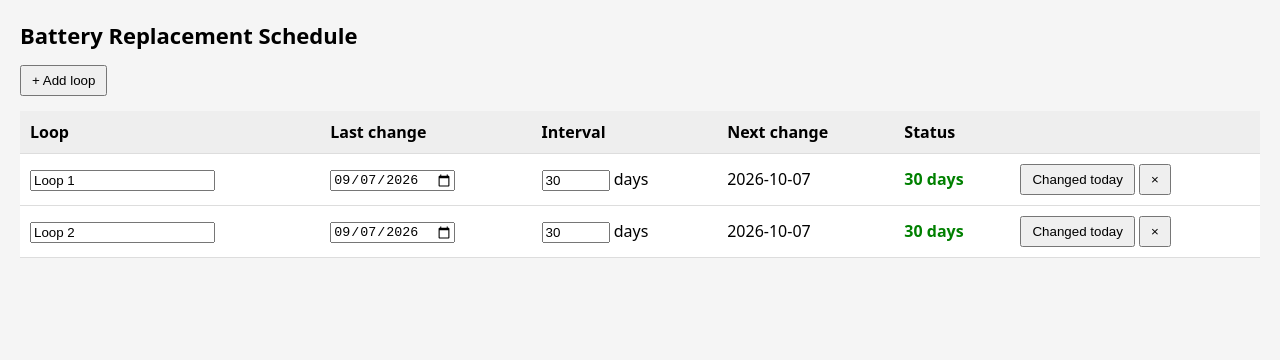
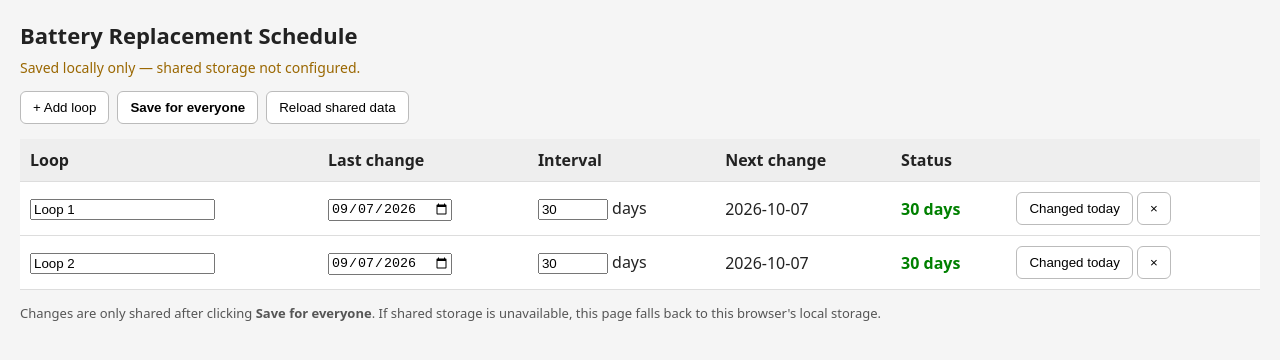
Before and after one commit to LukaszSobkowicz/battery-loops, a plain HTML site: page index.html in a window 1280 px wide. Both pictures are taken after a click on the button "+ Add loop". Drawn offline with Linux system fonts and the light colour scheme.

Commit message:
Add shared save/load support via Firebase

```diff
--- a/index.html
+++ b/index.html
@@ -3,68 +3,35 @@
 <head>
 <meta charset="UTF-8">
 <meta name="viewport" content="width=device-width, initial-scale=1.0">
-
 <title>Battery Schedule</title>
-
 <style>
-    body {
-        font-family: system-ui, sans-serif;
-        margin: 20px;
-        background: #f5f5f5;
-    }
-
-    h1 {
-        font-size: 22px;
-    }
-
-    table {
-        width: 100%;
-        border-collapse: collapse;
-        background: white;
-    }
-
-    th, td {
-        padding: 10px;
-        border-bottom: 1px solid #ddd;
-        text-align: left;
-    }
-
-    th {
-        background: #eee;
-    }
-
-    button {
-        padding: 6px 10px;
-        cursor: pointer;
-    }
-
-    .ok {
-        color: green;
-        font-weight: bold;
-    }
-
-    .soon {
-        color: orange;
-        font-weight: bold;
-    }
-
-    .overdue {
-        color: red;
-        font-weight: bold;
-    }
-
-    .controls {
-        margin-bottom: 15px;
-    }
+  body { font-family: system-ui, sans-serif; margin: 20px; background: #f5f5f5; color: #222; }
+  h1 { font-size: 22px; margin-bottom: 8px; }
+  .statusbar { margin: 0 0 14px; font-size: 14px; }
+  .statusbar.ok { color: #167c2b; }
+  .statusbar.warn { color: #9a6700; }
+  .statusbar.error { color: #b42318; }
+  .controls { display: flex; gap: 8px; flex-wrap: wrap; margin-bottom: 15px; }
+  button { padding: 8px 12px; cursor: pointer; border: 1px solid #bbb; border-radius: 6px; background: white; }
+  button.primary { font-weight: 700; }
+  table { width: 100%; border-collapse: collapse; background: white; }
+  th, td { padding: 10px; border-bottom: 1px solid #ddd; text-align: left; vertical-align: middle; }
+  th { background: #eee; }
+  input { max-width: 100%; box-sizing: border-box; }
+  .okText { color: green; font-weight: bold; }
+  .soon { color: #b36b00; font-weight: bold; }
+  .overdue { color: red; font-weight: bold; }
+  .note { margin-top: 14px; font-size: 13px; color: #555; }
 </style>
 </head>
-
 <body>
-
 <h1>Battery Replacement Schedule</h1>
+<div id="connectionStatus" class="statusbar warn">Loading…</div>
 
 <div class="controls">
   <button onclick="addLoop()">+ Add loop</button>
+  <button class="primary" onclick="saveShared()">Save for everyone</button>
+  <button onclick="loadShared()">Reload shared data</button>
 </div>
 
 <table>
@@ -78,204 +45,197 @@
       <th></th>
     </tr>
   </thead>
-
   <tbody id="tableBody"></tbody>
 </table>
 
-<script>
+<p class="note">Changes are only shared after clicking <strong>Save for everyone</strong>. If shared storage is unavailable, this page falls back to this browser's local storage.</p>
 
-let loops = JSON.parse(localStorage.getItem("batteryLoops")) || [
-    {
-        name: "Loop 1",
-        lastChange: new Date().toISOString().slice(0,10),
-        interval: 30
+<script type="module">
+import { initializeApp } from "https://www.gstatic.com/firebasejs/12.2.1/firebase-app.js";
+import { getDatabase, ref, get, set } from "https://www.gstatic.com/firebasejs/12.2.1/firebase-database.js";
+
+// Paste your Firebase web-app configuration here.
+// These values are intended to be present in client-side Firebase apps;
+// access control must be enforced with Firebase Realtime Database Rules.
+const firebaseConfig = {
+  apiKey: "PASTE_API_KEY_HERE",
+  authDomain: "PASTE_PROJECT_ID.firebaseapp.com",
+  databaseURL: "https://PASTE_PROJECT_ID-default-rtdb.europe-west1.firebasedatabase.app",
+  projectId: "PASTE_PROJECT_ID",
+  appId: "PASTE_APP_ID_HERE"
+};
+
+const SHARED_PATH = "batteryLoops";
+const LOCAL_KEY = "batteryLoops";
+
+let db = null;
+let sharedReady = false;
+let loops = readLocal() || [defaultLoop()];
+
+function defaultLoop() {
+  return { name: "Loop 1", lastChange: todayISO(), interval: 30 };
 }
-];
 
-function save() {
-    localStorage.setItem("batteryLoops", JSON.stringify(loops));
+function todayISO() {
+  const d = new Date();
+  const y = d.getFullYear();
+  const m = String(d.getMonth() + 1).padStart(2, "0");
+  const day = String(d.getDate()).padStart(2, "0");
+  return `${y}-${m}-${day}`;
+}
+
+function readLocal() {
+  try { return JSON.parse(localStorage.getItem(LOCAL_KEY)); }
+  catch { return null; }
+}
+
+function writeLocal() {
+  localStorage.setItem(LOCAL_KEY, JSON.stringify(loops));
+}
+
+function setStatus(text, kind = "warn") {
+  const el = document.getElementById("connectionStatus");
+  el.textContent = text;
+  el.className = `statusbar ${kind}`;
+}
+
+function firebaseConfigured() {
+  return !Object.values(firebaseConfig).some(v => String(v).includes("PASTE_"));
+}
+
+async function initShared() {
+  if (!firebaseConfigured()) {
+    setStatus("Shared storage is not configured yet — using local storage only.", "warn");
+    render();
+    return;
+  }
+  try {
+    const app = initializeApp(firebaseConfig);
+    db = getDatabase(app);
+    sharedReady = true;
+    await loadShared();
+  } catch (err) {
+    console.error(err);
+    setStatus("Could not connect to shared storage — using local storage.", "error");
+    render();
+  }
+}
+
+async function loadShared() {
+  if (!sharedReady || !db) {
+    setStatus("Shared storage is not configured — showing local data.", "warn");
+    loops = readLocal() || loops;
+    render();
+    return;
+  }
+  try {
+    setStatus("Loading shared schedule…", "warn");
+    const snap = await get(ref(db, SHARED_PATH));
+    if (snap.exists()) {
+      const value = snap.val();
+      loops = Array.isArray(value) ? value.filter(Boolean) : Object.values(value || {});
+    } else {
+      loops = readLocal() || [defaultLoop()];
+    }
+    writeLocal();
+    render();
+    setStatus("Shared schedule loaded.", "ok");
+  } catch (err) {
+    console.error(err);
+    setStatus("Could not load shared data — showing local copy.", "error");
+    loops = readLocal() || loops;
+    render();
+  }
+}
+
+async function saveShared() {
+  writeLocal();
+  if (!sharedReady || !db) {
+    setStatus("Saved only on this device. Configure Firebase to share changes.", "warn");
+    return;
+  }
+  try {
+    setStatus("Saving shared schedule…", "warn");
+    await set(ref(db, SHARED_PATH), loops);
+    setStatus("Saved. Other users will see these dates when they reload.", "ok");
+  } catch (err) {
+    console.error(err);
+    setStatus("Shared save failed. Your local copy is still saved.", "error");
+  }
 }
 
 function dateDiff(date1, date2) {
-    return Math.ceil(
-        (date2 - date1) / (1000 * 60 * 60 * 24)
-    );
+  return Math.ceil((date2 - date1) / 86400000);
 }
 
 function calculateNext(lastChange, interval) {
-
   const date = new Date(lastChange + "T00:00:00");
-
   date.setDate(date.getDate() + Number(interval));
-
   return date;
 }
 
 function formatDate(date) {
+  const y = date.getFullYear();
+  const m = String(date.getMonth() + 1).padStart(2, "0");
+  const d = String(date.getDate()).padStart(2, "0");
+  return `${y}-${m}-${d}`;
+}
 
-    return date.toISOString().slice(0,10);
-
+function escapeHtml(value) {
+  return String(value).replace(/[&<>'"]/g, c => ({"&":"&amp;","<":"&lt;",">":"&gt;","'":"&#39;",'"':"&quot;"}[c]));
 }
 
 function render() {
-
   const body = document.getElementById("tableBody");
-
   body.innerHTML = "";
-
   const today = new Date();
   today.setHours(0,0,0,0);
 
   loops.forEach((loop, index) => {
+    const next = calculateNext(loop.lastChange, loop.interval);
+    const days = dateDiff(today, next);
+    let status, css;
+    if (days < 0) { status = `${Math.abs(days)} days overdue`; css = "overdue"; }
+    else if (days === 0) { status = "Change today"; css = "soon"; }
+    else if (days <= 5) { status = `${days} days`; css = "soon"; }
+    else { status = `${days} days`; css = "okText"; }
 
-        const next = calculateNext(
-            loop.lastChange,
-            loop.interval
-        );
-
-        const days = dateDiff(today, next);
-
-        let status;
-        let css;
-
-        if (days < 0) {
-
-            status = `${Math.abs(days)} days overdue`;
-            css = "overdue";
-
-        } else if (days === 0) {
-
-            status = "Change today";
-            css = "soon";
-
-        } else if (days <= 5) {
-
-            status = `${days} days`;
-            css = "soon";
-
-        } else {
-
-            status = `${days} days`;
-            css = "ok";
-
+    const row = document.createElement("tr");
+    row.innerHTML = `
+      <td><input value="${escapeHtml(loop.name)}" onchange="updateName(${index}, this.value)"></td>
+      <td><input type="date" value="${escapeHtml(loop.lastChange)}" onchange="updateDate(${index}, this.value)"></td>
+      <td><input type="number" min="1" value="${Number(loop.interval) || 30}" style="width:70px" onchange="updateInterval(${index}, this.value)"> days</td>
+      <td>${formatDate(next)}</td>
+      <td class="${css}">${status}</td>
+      <td><button onclick="changedToday(${index})">Changed today</button> <button onclick="removeLoop(${index})">×</button></td>`;
+    body.appendChild(row);
+  });
 }
 
-        const row = document.createElement("tr");
-
-        row.innerHTML = `
-
-            <td>
-                <input
-                    value="${loop.name}"
-                    onchange="updateName(${index}, this.value)">
-            </td>
-
-            <td>
-                <input
-                    type="date"
-                    value="${loop.lastChange}"
-                    onchange="updateDate(${index}, this.value)">
-            </td>
-
-            <td>
-                <input
-                    type="number"
-                    min="1"
-                    value="${loop.interval}"
-                    style="width:60px"
-                    onchange="updateInterval(${index}, this.value)">
-                days
-            </td>
-
-            <td>
-                ${formatDate(next)}
-            </td>
-
-            <td class="${css}">
-                ${status}
-            </td>
-
-            <td>
-                <button onclick="changedToday(${index})">
-                    Changed today
-                </button>
-
-                <button onclick="removeLoop(${index})">
-                    ×
-                </button>
-            </td>
-        `;
-
-        body.appendChild(row);
-
-    });
-
+function markEdited() {
+  writeLocal();
+  setStatus(sharedReady ? "Unsaved changes — click Save for everyone." : "Saved locally only — shared storage not configured.", "warn");
 }
 
-function updateName(index, value) {
+function updateName(index, value) { loops[index].name = value; markEdited(); }
+function updateDate(index, value) { loops[index].lastChange = value; markEdited(); render(); }
+function updateInterval(index, value) { loops[index].interval = Math.max(1, Number(value) || 1); markEdited(); render(); }
+function changedToday(index) { loops[index].lastChange = todayISO(); markEdited(); render(); }
+function addLoop() { loops.push({ name: `Loop ${loops.length + 1}`, lastChange: todayISO(), interval: 30 }); markEdited(); render(); }
+function removeLoop(index) { loops.splice(index, 1); markEdited(); render(); }
 
-    loops[index].name = value;
-
-    save();
-
-}
-
-function updateDate(index, value) {
-
-    loops[index].lastChange = value;
-
-    save();
-    render();
-
-}
-
-function updateInterval(index, value) {
-
-    loops[index].interval = Number(value);
-
-    save();
-    render();
-
-}
-
-function changedToday(index) {
-
-    loops[index].lastChange =
-        new Date().toISOString().slice(0,10);
-
-    save();
-    render();
-
-}
-
-function addLoop() {
-
-    loops.push({
-        name: `Loop ${loops.length + 1}`,
-        lastChange: new Date().toISOString().slice(0,10),
-        interval: 30
-    });
-
-    save();
-    render();
-
-}
-
-function removeLoop(index) {
-
-    loops.splice(index, 1);
-
-    save();
-    render();
-
-}
+window.saveShared = saveShared;
+window.loadShared = loadShared;
+window.updateName = updateName;
+window.updateDate = updateDate;
+window.updateInterval = updateInterval;
+window.changedToday = changedToday;
+window.addLoop = addLoop;
+window.removeLoop = removeLoop;
 
 render();
-
-/* Refresh status every hour */
+initShared();
 setInterval(render, 60 * 60 * 1000);
-
 </script>
-
 </body>
 </html>
```
Lines whose indentation alone changed are shown as unchanged.
